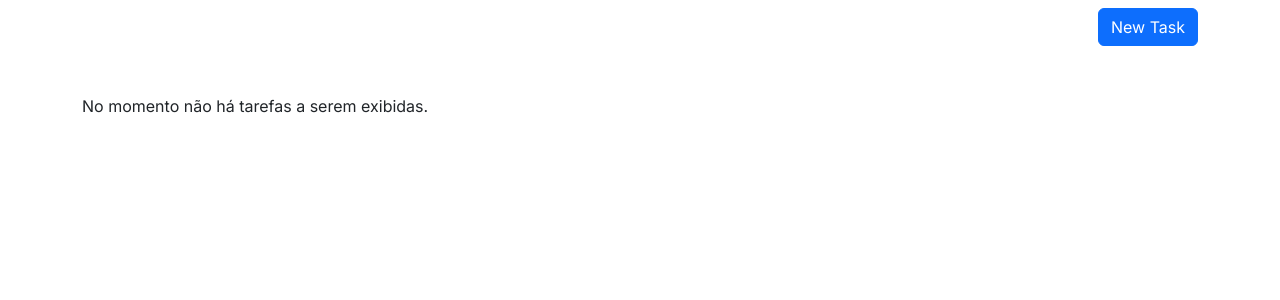
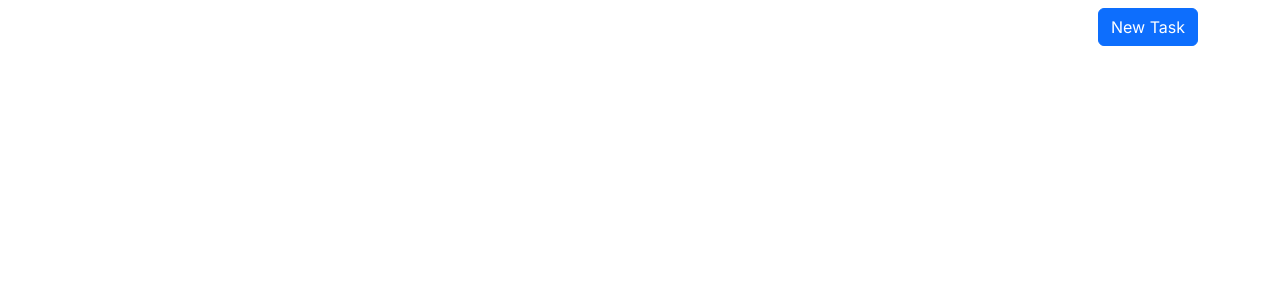
Before and after one commit to 1nst1nct/to-do-app, a Next.js app: page / in a window 1280 px wide. Shown: the top 300 px of the page. Built offline with nearby package versions, Linux system fonts and the light colour scheme.

Commit message:
implementation of localstorage

```diff
--- a/src/app/page.tsx
+++ b/src/app/page.tsx
@@ -6,18 +6,9 @@ import 'bootstrap/dist/css/bootstrap.min.css'
 import "bootstrap"
 import Modal from '@/components/Modal'
 
-function haveTasks(): boolean {
-  if (localStorage.getItem("listOfTasks") === null) {
-    return false
-  } else {
-    return true
-  }
-}
-
 export default function Home() {
   return (
     <div className='container'>
-      {localStorage.getItem("x")}
       <div className='row mt-2 mb-5 justify-content-end'>
         <div className='col-12 text-end'>
           <i data-feather="circle"></i>
@@ -26,7 +17,9 @@ export default function Home() {
         </div>
       </div>
       <div className='row row-gap-5'>
-        <Task haveTask={haveTasks()} />
+        {Object.keys(localStorage).map((elem, index) =>
+            <Task title={Object.keys(localStorage)[index]} content={localStorage.getItem(elem)} />
+        )}
       </div>
     </div>
   )
--- a/src/components/Modal.tsx
+++ b/src/components/Modal.tsx
@@ -1,4 +1,9 @@
 import React, { useState } from "react";
+
+type Task = {
+    title: string,
+    content: string
+}
 
 export default function Modal() {
     const [title, setTitle] = useState("");
@@ -17,7 +22,7 @@ export default function Modal() {
     };
 
     const handleOnClick = event => {
-        console.log("Title: " + title + " | " + "Content" + content)
+        localStorage.setItem(title, content)
     }
 
     return (
--- a/src/components/Task.tsx
+++ b/src/components/Task.tsx
@@ -1,11 +1,11 @@
 import DeleteIcon from '@mui/icons-material/Delete';
 
 type Task = {
-    haveTask: boolean
+    title: string,
+    content: string | null
 }
 
 export default function Task(props: Task) {
-    if (props.haveTask) {
     return (
         <>
             <div className='col-sm-12 col-md-4'>
@@ -13,20 +13,13 @@ export default function Task(props: Task) {
                     <a href="#" className="list-group-item list-group-item-action active" style={{ minHeight: '10rem' }}
                         aria-current="true">
                         <div className="d-flex w-100 justify-content-between">
-                                <h5 className="mb-1"></h5>
+                            <h5 className="mb-1">{props.title}</h5>
                             <small><DeleteIcon /></small>
                         </div>
-                            <p className="mb-1 mt-1 d-flex "></p>
+                        <p className="mb-1 mt-1 d-flex ">{props.content}</p>
                     </a>
                 </div>
             </div>
         </>
     );
-    } else {
-        return (
-            <div className='col-sm-12 col-md-12'>
-                <span>No momento não há tarefas a serem exibidas.</span>
-            </div>
-        );
 }
-}
```
Lines whose indentation alone changed are shown as unchanged.
